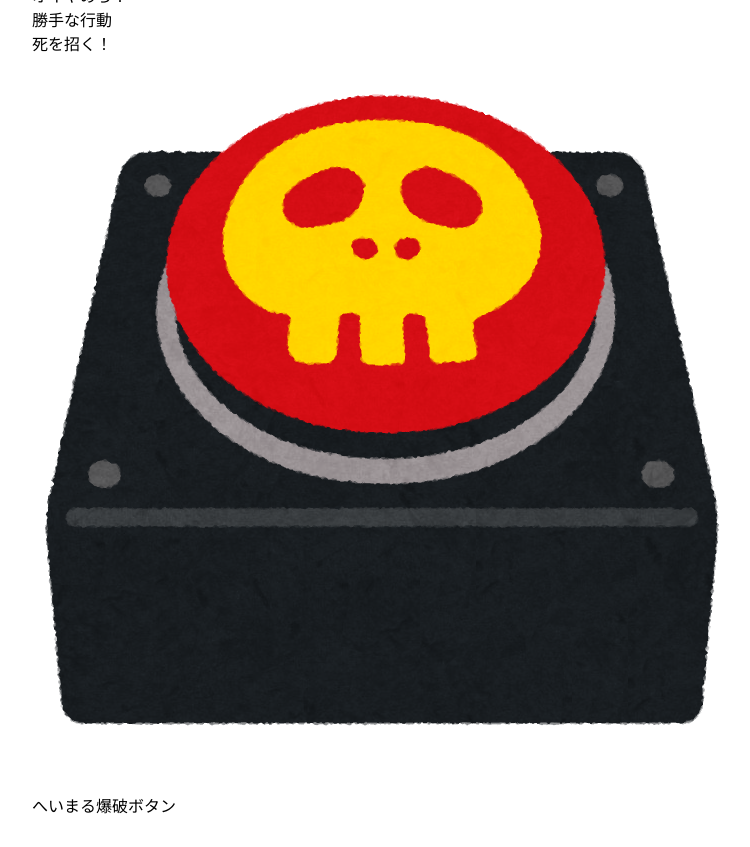
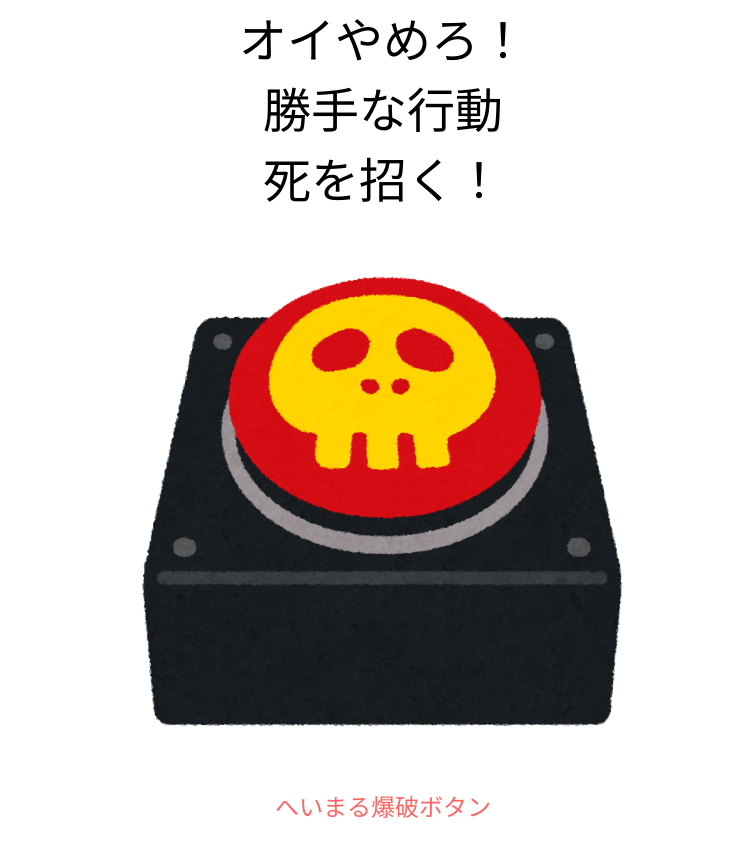
Before and after one commit to Ha10gen/boomButton, a plain HTML site: page index.html in a window 1280 px wide. Shown: the whole page, without its empty margins (257-1007 px from the left). Drawn offline with Linux system fonts and the light colour scheme; a web font is replaced by a local one.

Commit message:
Update bakuhaPushButton.css

```diff
--- a/bakuhaPushButton.css
+++ b/bakuhaPushButton.css
@@ -1,3 +1,10 @@
+@font-face {
+        font-family: 'CP_Font';
+        src: url('CP_Font.otf') format('opentype');
+        font-weight: normal;
+        font-style: normal;
+    }
+
 img {
     cursor: pointer;
     transition: transform 0.2s;
@@ -15,6 +22,7 @@ img:hover {
 }
 
 body {
+    font-family: 'CP_Font', sans-serif;
     display: flex;
     justify-content: center; /* 横中央 */
     align-items: center;     /* 縦中央 */
@@ -22,3 +30,20 @@ body {
     margin: 0;
     background-color: #fff;  /* 背景色はお好みで */
 }
+
+.danger-button img {
+    max-width: 500px;
+}
+
+.text-top {
+    font-family: 'CP_Font', sans-serif;
+    font-size: 3rem;
+    text-align: center;
+}
+
+.text-bottom {
+    font-family: 'CP_Font', sans-serif;
+    font-size: 1.5rem;
+    text-align: center;
+    color: #ff6666; /* 下の文字は赤っぽくして強調してもOK */
+}
```
Lines whose indentation alone changed are shown as unchanged.
